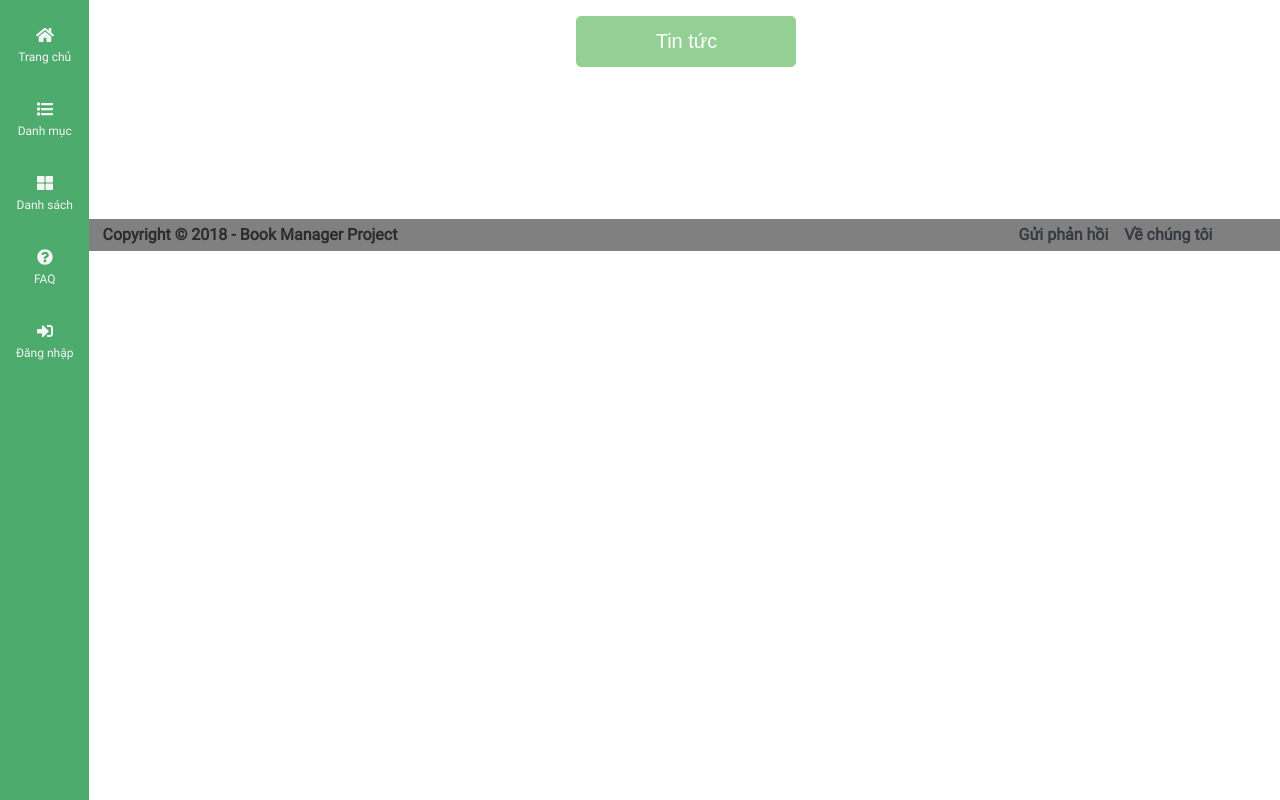
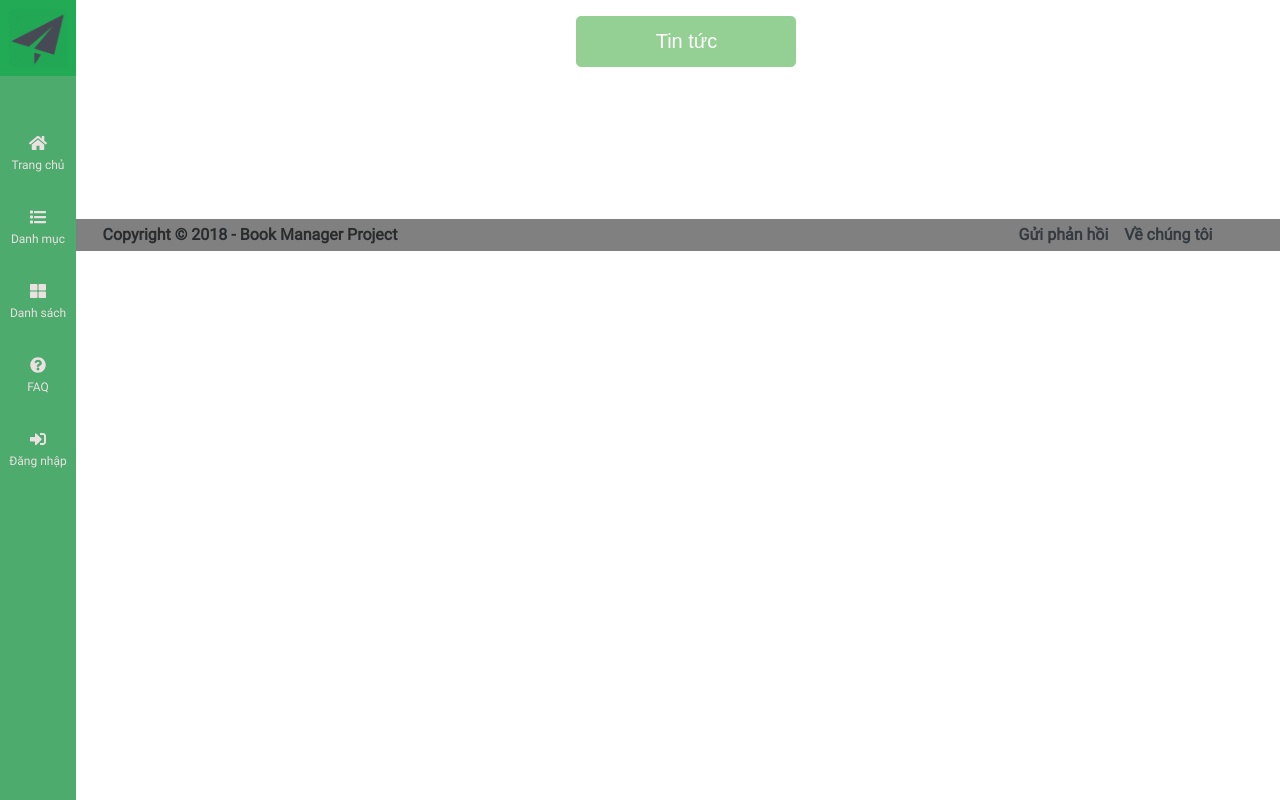
Before and after one commit to dangtuanhuy/CT251-1, a PHP site: page /public/news.php in a window 1280 px wide. Run offline with PHP 8.4, Linux system fonts and the light colour scheme; data that the repository does not hold is empty; some libraries are stand-ins or nearby versions.

Commit message:
Update navbar

```diff
--- a/public/css/style.css
+++ b/public/css/style.css
@@ -13,15 +13,26 @@ a:hover { text-decoration: none; }
 #navbar {
     position: fixed;
     min-height: 100%;
-    padding-top: 1em;
+    max-width: 80px;
+}
+
+.nav .nav-link {
+    color: #ebe1e1;
+    padding: .5em;
+}
+
+.nav a:hover {
+    color: #4343bd;
+    background-color: #22AA55;
 }
 
 .nav .nav-link .nav-link-text {
     font-size: .75rem;
 }
 
-.nav .nav-link p {
-    color: whitesmoke;
+.nav #nav-user-img {
+    width: 60px;
+    height: auto;
 }
 
 .bg-success-light {
--- a/templates/header.php
+++ b/templates/header.php
@@ -4,7 +4,7 @@
     <!-- <link rel="stylesheet" href="https://maxcdn.bootstrapcdn.com/bootstrap/4.0.0-beta.3/css/bootstrap.min.css" integrity="sha384-Zug+QiDoJOrZ5t4lssLdxGhVrurbmBWopoEl+M6BdEfwnCJZtKxi1KgxUyJq13dy" crossorigin="anonymous"> -->
     <link rel="stylesheet" href=<?= PUBLIC_PATH . '/css/bootstrap.min.css' ?>>
     <link rel="stylesheet" href=<?= PUBLIC_PATH . '/css/style.css' ?>>
-    <link rel="icon" href=<?= PUBLIC_PATH. '/images/icons/fav.ico' ?>>
+    <link rel="icon" href=<?= PUBLIC_PATH. '/images/fav.ico' ?>>
     <title>Book Management</title>
 </head>
 <body>
@@ -13,7 +13,10 @@
         <!-- Narbar -->
         <div class="col-1">
             <nav class="nav flex-column bg-success-light" id="navbar">
-                <a class="nav-link active text-center" href=<?= ROOT_PATH.'/index.php'?>>
+                <a class="nav-link text-center mb-5" href="#">
+                    <img id="nav-user-img" src=<?= PUBLIC_PATH.'/images/noava.png'?> alt="">
+                </a>
+                <a class="nav-link text-center" href=<?= ROOT_PATH.'/index.php'?>>
                     <p class="mb-0"><i class="fa fa-home"></i></p>
                     <p class="nav-link-text">Trang chủ</p>
                 </a>
@@ -29,7 +32,7 @@
                     <p class="mb-0"><i class="fa fa-question-circle"></i></p>
                     <p class="nav-link-text">FAQ</p>
                 </a>
-                <a class="nav-link active text-center" href="#">
+                <a class="nav-link text-center" href="#">
                     <p class="mb-0"><i class="fa fa-sign-in-alt"></i></p>
                     <p class="nav-link-text">Đăng nhập</p>
                 </a>
```
Also changed, not shown: public/images/fav.ico (renamed from public/images/icons/fav.ico), public/images/icons/noava.png (deleted), public/images/noava.png (added).
